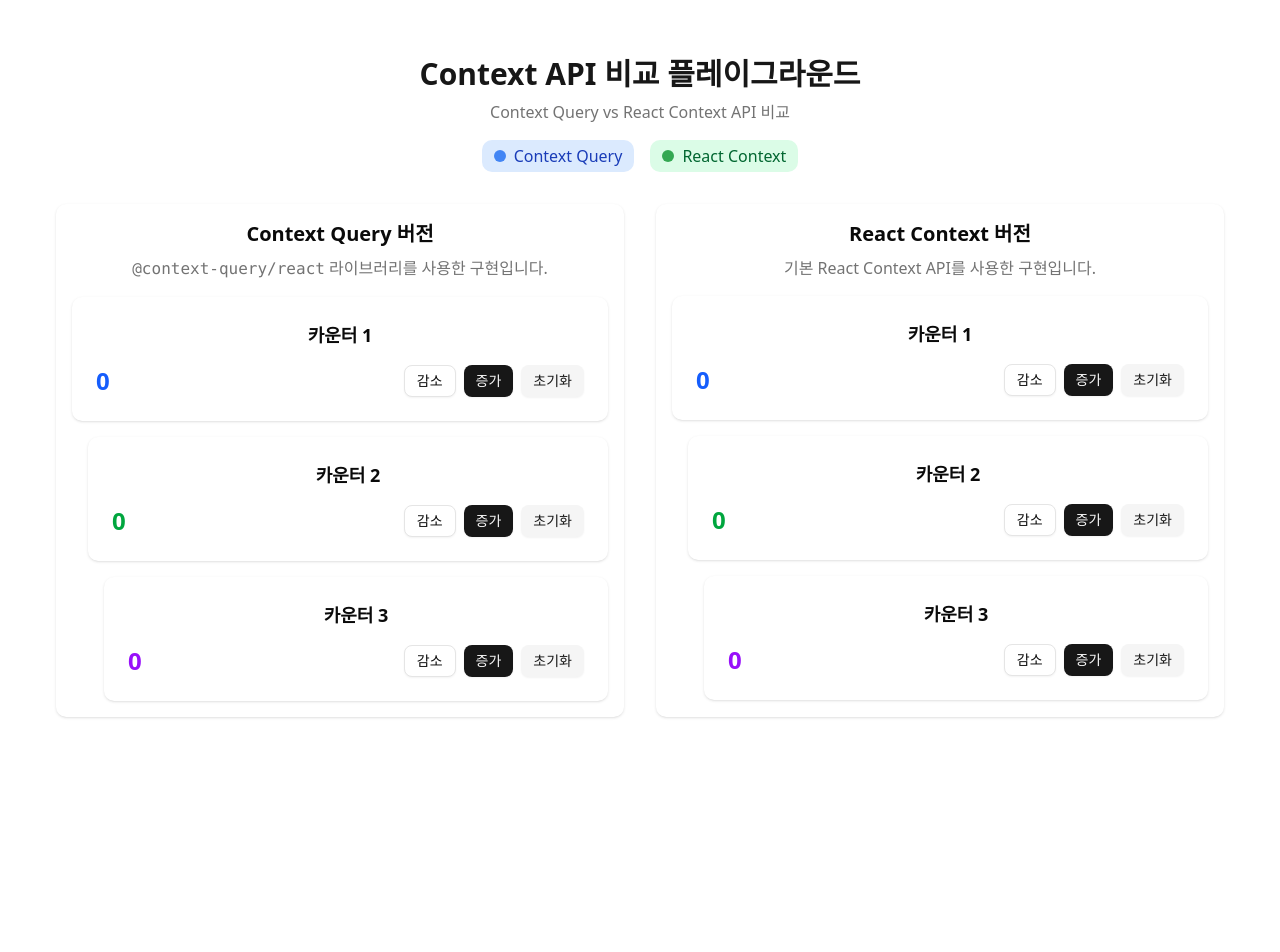
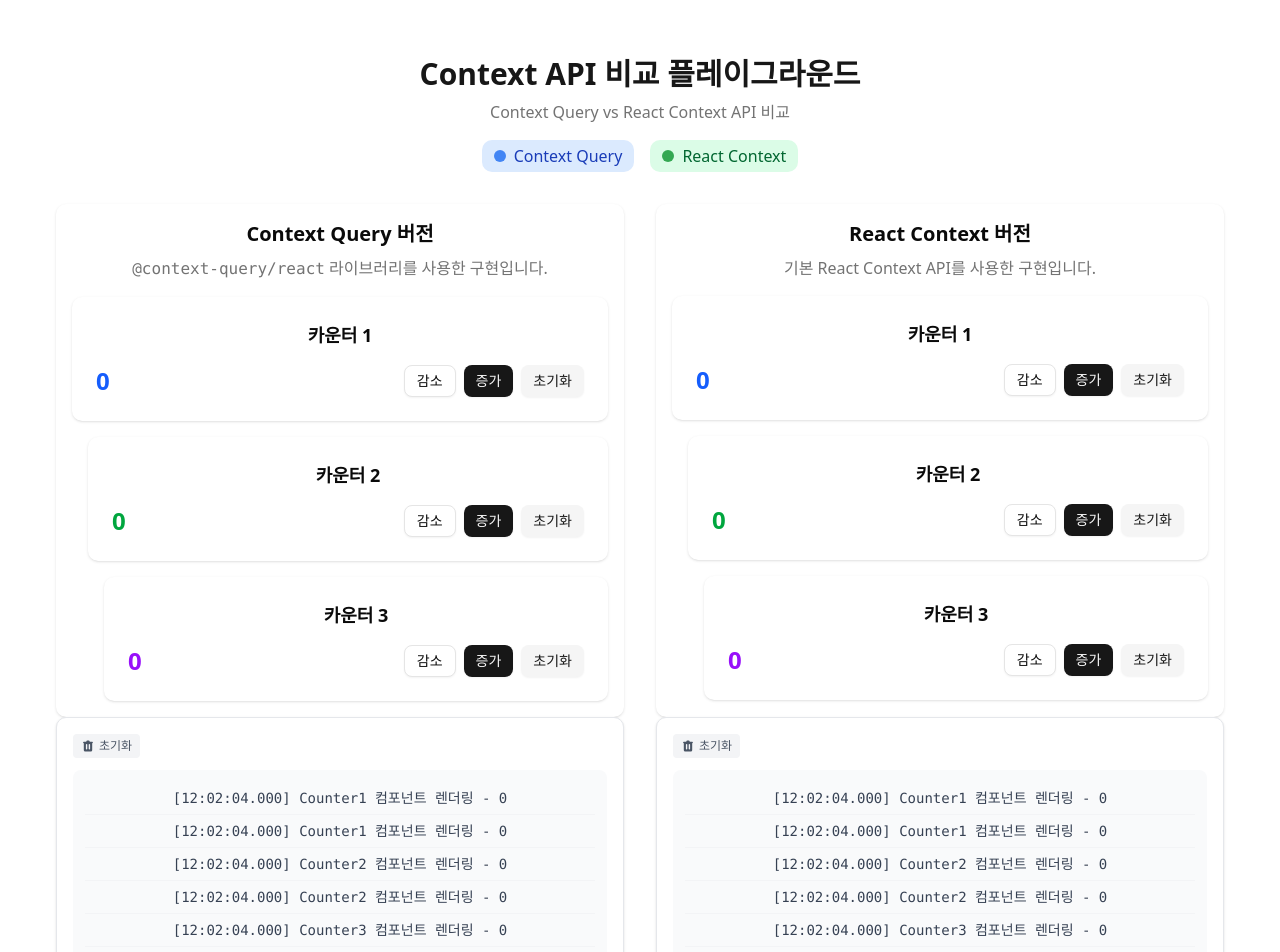
Before and after one commit to load28/context-query, a React (Vite) app in the folder packages/playground/: page / in a window 1280 px wide. Shown: the top 952 px of the page. Before the commit the page ends 864 px from the top, so only its background shows below. Built offline with nearby package versions, Linux system fonts and the light colour scheme.

Commit message:
feat: add logger in playground

```diff
--- a/packages/playground/src/App.tsx
+++ b/packages/playground/src/App.tsx
@@ -1,20 +1,24 @@
+import { ReactNode } from "react";
 import "./App.css";
 import { Button } from "./components/ui/button";
 import {
   CounterQueryProvider,
   useCounterQuery,
 } from "./CounterContextQueryProvider";
+import { createLogger } from "./lib/logger";
+import { LogViewer } from "./lib/LoggerViewer";
 import {
   ReactCounterProvider,
   useReactCounterState,
 } from "./ReactContextProvider";
 
+const cqLogger = createLogger("Context Query");
+const rcLogger = createLogger("React Context");
+
 function CQCounter3() {
   const [state, setState] = useCounterQuery("count3");
-  console.log(
-    "%c[CQ] Counter3 렌더링",
-    "background: #4285f4; color: white; padding: 2px 6px; border-radius: 2px;"
-  );
+
+  cqLogger.log(`Counter3 컴포넌트 렌더링 - ${state}`);
 
   const increment = () => {
     setState(state + 1);
@@ -51,12 +55,10 @@ function CQCounter3() {
   );
 }
 
-function CQCounter2({ children }: { children: React.ReactNode }) {
+function CQCounter2({ children }: { children: ReactNode }) {
   const [state, setState] = useCounterQuery("count2");
-  console.log(
-    "%c[CQ] Counter2 렌더링",
-    "background: #4285f4; color: white; padding: 2px 6px; border-radius: 2px;"
-  );
+
+  cqLogger.log(`Counter2 컴포넌트 렌더링 - ${state}`);
 
   const increment = () => {
     setState(state + 1);
@@ -97,12 +99,10 @@ function CQCounter2({ children }: { children: React.ReactNode }) {
   );
 }
 
-function CQCounter1({ children }: { children: React.ReactNode }) {
+function CQCounter1({ children }: { children: ReactNode }) {
   const [state, setState] = useCounterQuery("count1");
-  console.log(
-    "%c[CQ] Counter1 렌더링",
-    "background: #4285f4; color: white; padding: 2px 6px; border-radius: 2px;"
-  );
+
+  cqLogger.log(`Counter1 컴포넌트 렌더링 - ${state}`);
 
   const increment = () => {
     setState(state + 1);
@@ -145,10 +145,8 @@ function CQCounter1({ children }: { children: React.ReactNode }) {
 
 function RCCounter3() {
   const [state, setState] = useReactCounterState("count3");
-  console.log(
-    "%c[RC] Counter3 렌더링",
-    "background: #34a853; color: white; padding: 2px 6px; border-radius: 2px;"
-  );
+
+  rcLogger.log(`Counter3 컴포넌트 렌더링 - ${state}`);
 
   const increment = () => {
     setState(state + 1);
@@ -185,12 +183,10 @@ function RCCounter3() {
   );
 }
 
-function RCCounter2({ children }: { children: React.ReactNode }) {
+function RCCounter2({ children }: { children: ReactNode }) {
   const [state, setState] = useReactCounterState("count2");
-  console.log(
-    "%c[RC] Counter2 렌더링",
-    "background: #34a853; color: white; padding: 2px 6px; border-radius: 2px;"
-  );
+
+  rcLogger.log(`Counter2 컴포넌트 렌더링 - ${state}`);
 
   const increment = () => {
     setState(state + 1);
@@ -231,12 +227,10 @@ function RCCounter2({ children }: { children: React.ReactNode }) {
   );
 }
 
-function RCCounter1({ children }: { children: React.ReactNode }) {
+function RCCounter1({ children }: { children: ReactNode }) {
   const [state, setState] = useReactCounterState("count1");
-  console.log(
-    "%c[RC] Counter1 렌더링",
-    "background: #34a853; color: white; padding: 2px 6px; border-radius: 2px;"
-  );
+
+  rcLogger.log(`Counter1 컴포넌트 렌더링 - ${state}`);
 
   const increment = () => {
     setState(state + 1);
@@ -278,21 +272,6 @@ function RCCounter1({ children }: { children: React.ReactNode }) {
 }
 
 function App() {
-  console.group("렌더링 시작");
-  console.log(
-    "%c[정보] Context API 비교 플레이그라운드 렌더링",
-    "color: #333; font-weight: bold;"
-  );
-  console.log(
-    "%c[CQ] Context Query 로그는 파란색 배경으로 표시됩니다.",
-    "background: #4285f4; color: white; padding: 2px 6px; border-radius: 2px;"
-  );
-  console.log(
-    "%c[RC] React Context 로그는 녹색 배경으로 표시됩니다.",
-    "background: #34a853; color: white; padding: 2px 6px; border-radius: 2px;"
-  );
-  console.groupEnd();
-
   return (
     <div className="min-h-screen bg-background p-6">
       <div className="max-w-7xl mx-auto">
@@ -351,6 +330,11 @@ function App() {
             </div>
           </ReactCounterProvider>
         </div>
+
+        <div className="grid grid-cols-1 lg:grid-cols-2 gap-8 mb-8">
+          <LogViewer logger={cqLogger} maxLogs={15} />
+          <LogViewer logger={rcLogger} maxLogs={15} />
+        </div>
       </div>
     </div>
   );
--- /dev/null
+++ b/packages/playground/src/lib/LoggerViewer.tsx
@@ -0,0 +1,78 @@
+import { useEffect, useRef } from "react";
+import { createLogger, useLogs } from "./logger";
+
+interface LogViewerProps {
+  logger: ReturnType<typeof createLogger>;
+  maxLogs?: number;
+  title?: string;
+}
+
+export function LogViewer({ logger, maxLogs = 100, title }: LogViewerProps) {
+  const logs = useLogs(logger, maxLogs);
+  const logContentRef = useRef<HTMLDivElement>(null);
+
+  useEffect(() => {
+    if (logContentRef.current) {
+      logContentRef.current.scrollTop = logContentRef.current.scrollHeight;
+    }
+  }, [logs]);
+
+  const clearLogs = () => {
+    logger.clear();
+  };
+
+  return (
+    <div
+      className={
+        "log-viewer rounded-lg border border-gray-200 dark:border-gray-700 shadow-sm p-4 bg-white dark:bg-gray-900"
+      }
+    >
+      <div className="flex justify-between items-center mb-3">
+        {title && (
+          <div className="log-viewer-title font-semibold text-lg text-gray-800 dark:text-gray-200 flex items-center">
+            <span className="inline-block w-2 h-2 rounded-full bg-green-500 mr-2"></span>
+            {title}
+          </div>
+        )}
+        <button
+          onClick={clearLogs}
+          className="text-xs px-2 py-1 bg-gray-100 hover:bg-gray-200 dark:bg-gray-800 dark:hover:bg-gray-700 text-gray-600 dark:text-gray-300 rounded transition-colors duration-200 flex items-center"
+          aria-label="로그 초기화"
+        >
+          <svg
+            xmlns="http://www.w3.org/2000/svg"
+            className="h-3.5 w-3.5 mr-1"
+            viewBox="0 0 20 20"
+            fill="currentColor"
+          >
+            <path
+              fillRule="evenodd"
+              d="M9 2a1 1 0 00-.894.553L7.382 4H4a1 1 0 000 2v10a2 2 0 002 2h8a2 2 0 002-2V6a1 1 0 100-2h-3.382l-.724-1.447A1 1 0 0011 2H9zM7 8a1 1 0 012 0v6a1 1 0 11-2 0V8zm5-1a1 1 0 00-1 1v6a1 1 0 102 0V8a1 1 0 00-1-1z"
+              clipRule="evenodd"
+            />
+          </svg>
+          초기화
+        </button>
+      </div>
+      <div
+        ref={logContentRef}
+        className="log-content max-h-96 overflow-y-auto rounded-md bg-gray-50 dark:bg-gray-800 p-3 font-mono text-sm"
+      >
+        {logs.length === 0 ? (
+          <div className="log-empty text-gray-400 dark:text-gray-500 italic text-center py-4">
+            로그가 없습니다
+          </div>
+        ) : (
+          logs.map((log: string, index: number) => (
+            <div
+              key={index}
+              className="log-line py-1.5 border-b border-gray-100 dark:border-gray-700 last:border-0 text-gray-700 dark:text-gray-300"
+            >
+              {log}
+            </div>
+          ))
+        )}
+      </div>
+    </div>
+  );
+}
--- /dev/null
+++ b/packages/playground/src/lib/logger.ts
@@ -0,0 +1,62 @@
+import { useEffect, useState } from "react";
+
+const logQueues: Record<string, string[]> = {};
+const subscribers: Record<string, (() => void)[]> = {};
+
+export function createLogger(name: string) {
+  if (!logQueues[name]) {
+    logQueues[name] = [];
+    subscribers[name] = [];
+  }
+
+  const log = (message: string) => {
+    const timestamp = new Date().toISOString().substring(11, 23);
+    const formattedMessage = `[${timestamp}] ${message}`;
+
+    logQueues[name].push(formattedMessage);
+
+    setTimeout(() => {
+      subscribers[name].forEach((callback) => callback());
+    }, 0);
+  };
+
+  const getLogs = () => {
+    return [...logQueues[name]];
+  };
+
+  const subscribe = (callback: () => void) => {
+    subscribers[name].push(callback);
+    return () => {
+      const index = subscribers[name].indexOf(callback);
+      if (index !== -1) {
+        subscribers[name].splice(index, 1);
+      }
+    };
+  };
+
+  const clear = () => {
+    logQueues[name] = [];
+    subscribers[name].forEach((callback) => callback());
+  };
+
+  return { log, getLogs, subscribe, clear, name };
+}
+
+export function useLogs(
+  logger: ReturnType<typeof createLogger>,
+  maxLogs: number
+) {
+  const [logs, setLogs] = useState<string[]>([]);
+
+  useEffect(() => {
+    setLogs(logger.getLogs().slice(-maxLogs));
+
+    const unsubscribe = logger.subscribe(() => {
+      setLogs(logger.getLogs().slice(-maxLogs));
+    });
+
+    return unsubscribe;
+  }, [logger, maxLogs]);
+
+  return logs;
+}
```
